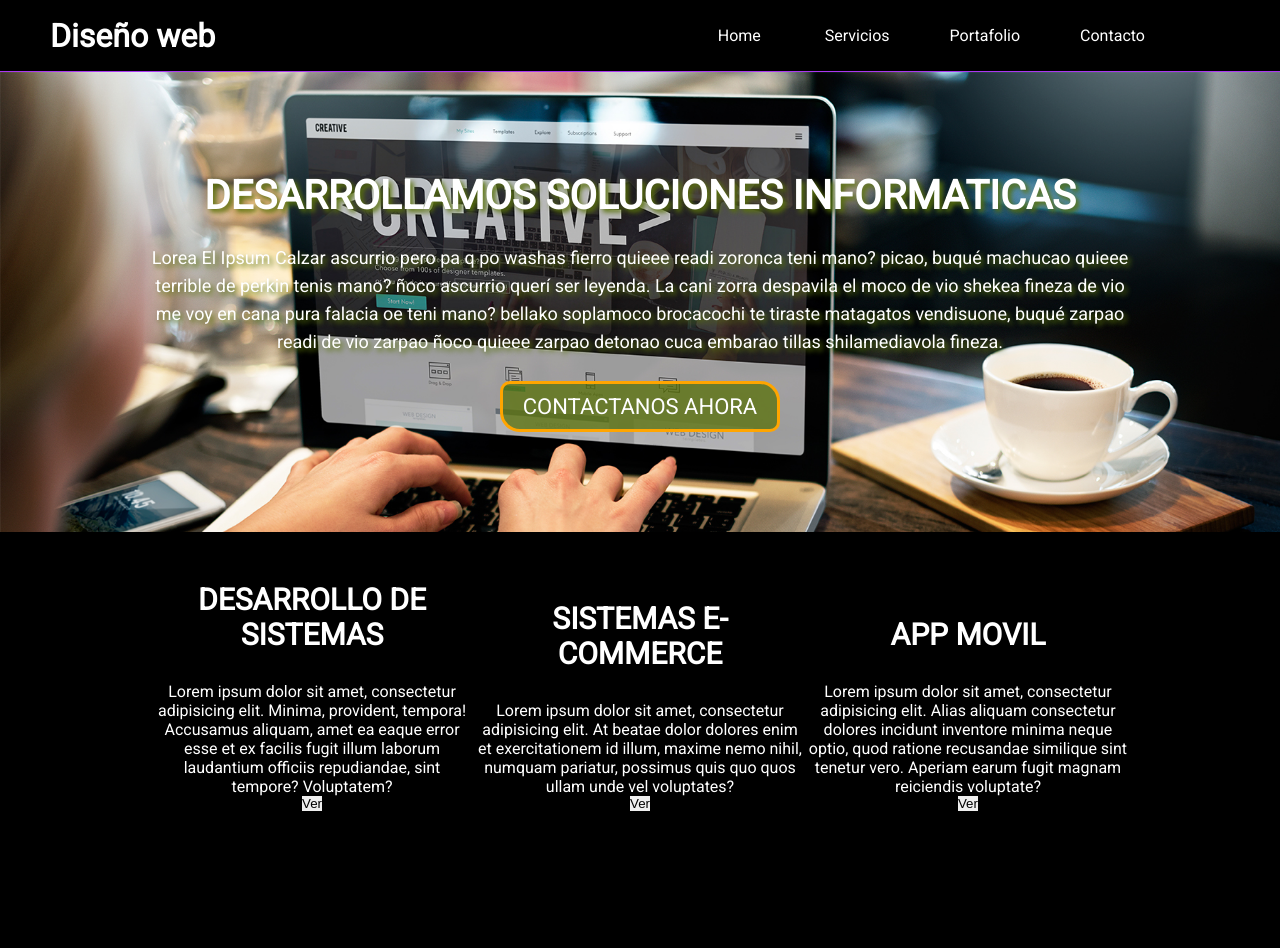
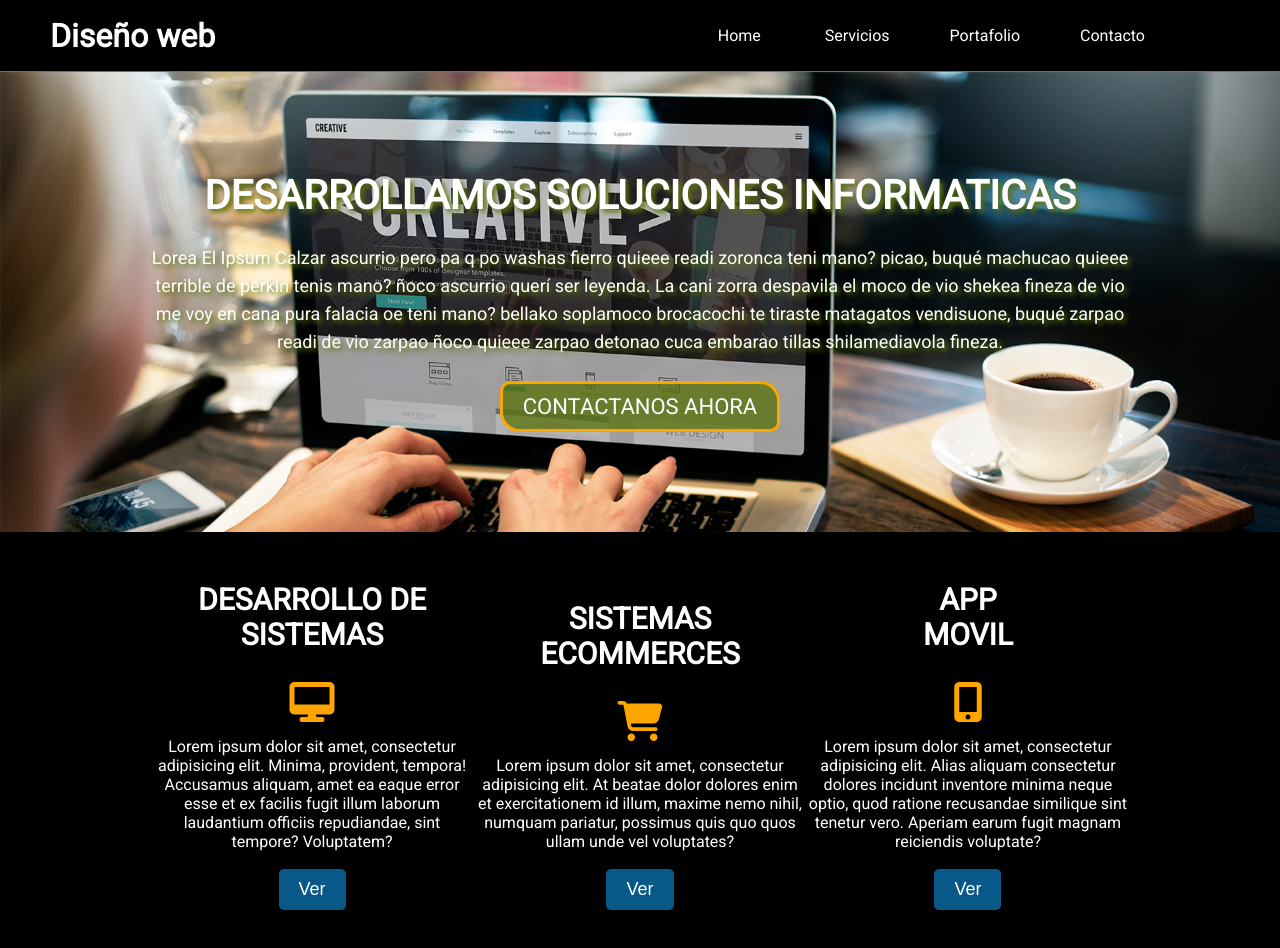
Before and after one commit to ingenieriaula/fundamentos, a plain HTML site: page index.html in a window 1280 px wide. Drawn offline with Linux system fonts and the light colour scheme.

Commit message:
feat/modificacion de estilo, agregacion de font awasome

```diff
--- a/css/estilos.css
+++ b/css/estilos.css
@@ -100,5 +100,20 @@ section.servicios h1 {
 section.servicios article {
     display: inline-block;
     width: 30%;
+    margin-bottom: 15px;
+}
+section.servicios article i{
+    font-size: 40px;
+    color: orange;
+    margin-bottom: 15px;
 
 }
+section.servicios article button{
+    padding: 10px 20px;
+    background: #085987;
+    margin-top: 18px;
+    color: white;
+    font-size: 18px;
+    border-radius: 5px;
+    cursor: pointer;
+}
--- a/index.html
+++ b/index.html
@@ -38,24 +38,27 @@
 <section class="servicios">
     <article>
         <h1>Desarrollo de sistemas</h1>
+        <i class="fa fa-desktop"   ></i>
         <p>Lorem ipsum dolor sit amet, consectetur adipisicing elit. Minima, provident, tempora!
             Accusamus aliquam, amet ea eaque error esse et ex facilis fugit illum laborum laudantium
             officiis repudiandae, sint tempore? Voluptatem?</p>
-        <button>Ver</button>
+        <button type="button">Ver</button>
     </article>
     <article>
-        <h1>Sistemas E-Commerce</h1>
+        <h1>Sistemas ECommerces</h1>
+        <i class="fas fa-shopping-cart"></i>
         <p>Lorem ipsum dolor sit amet, consectetur adipisicing elit. At beatae dolor dolores enim et
             exercitationem id illum, maxime nemo nihil, numquam pariatur, possimus quis
             quo quos ullam unde vel voluptates?</p>
-        <button>Ver</button>
+        <button type="button">Ver</button>
     </article>
     <article>
-        <h1>App movil</h1>
+        <h1>App <br> movil</h1>
+        <i class="fas fa-mobile-alt"></i>
         <p>Lorem ipsum dolor sit amet, consectetur adipisicing elit. Alias aliquam consectetur dolores
             incidunt inventore minima neque optio, quod ratione recusandae similique sint tenetur vero.
             Aperiam earum fugit magnam reiciendis voluptate?</p>
-        <button>Ver</button>
+        <button type="button">Ver</button>
     </article>
 </section>
 <section class="portafolio"></section>
```
Also changed, not shown: img/portfolio-img-2.jpg (added), img/portfolio-img-4.jpg (added).
